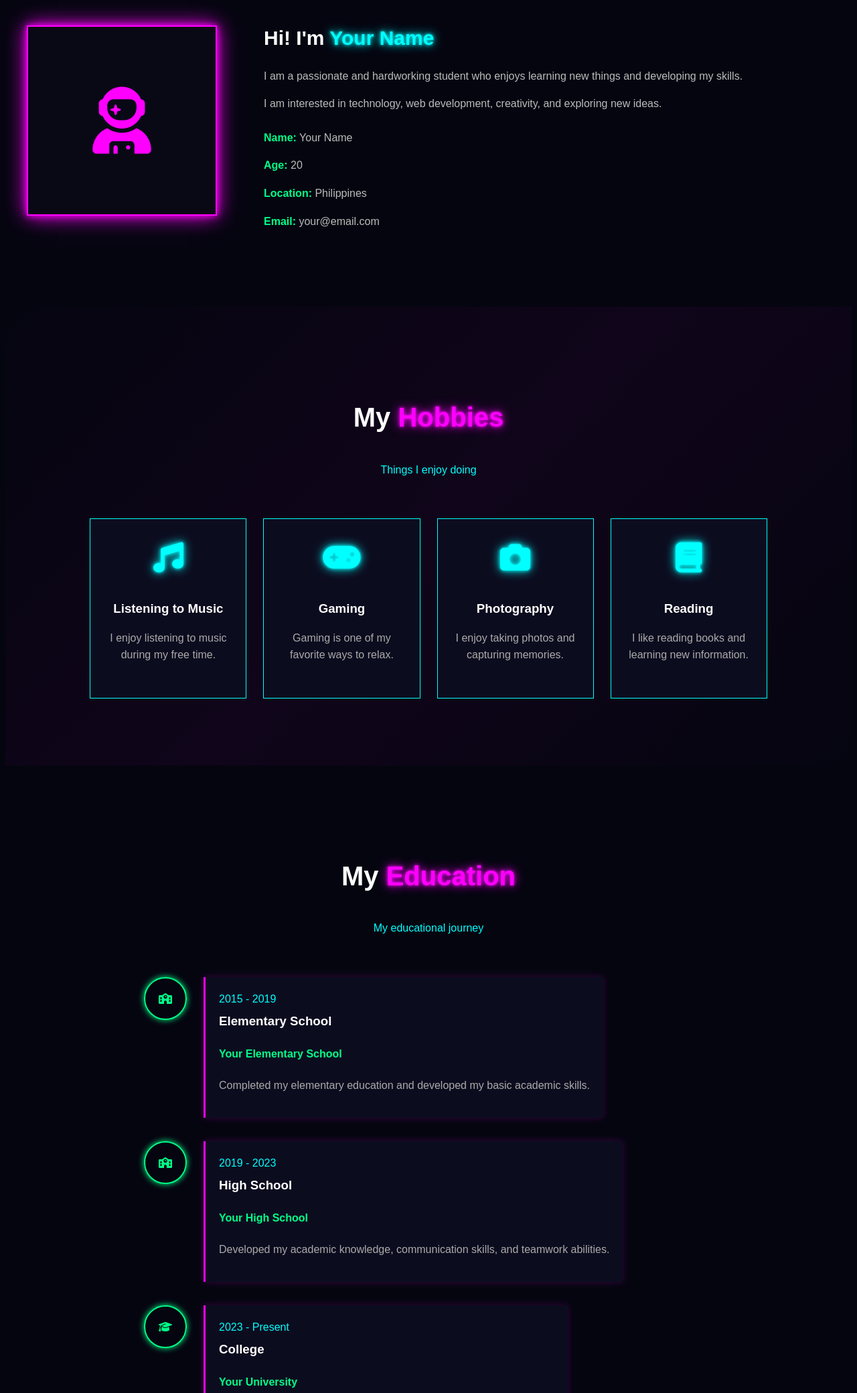
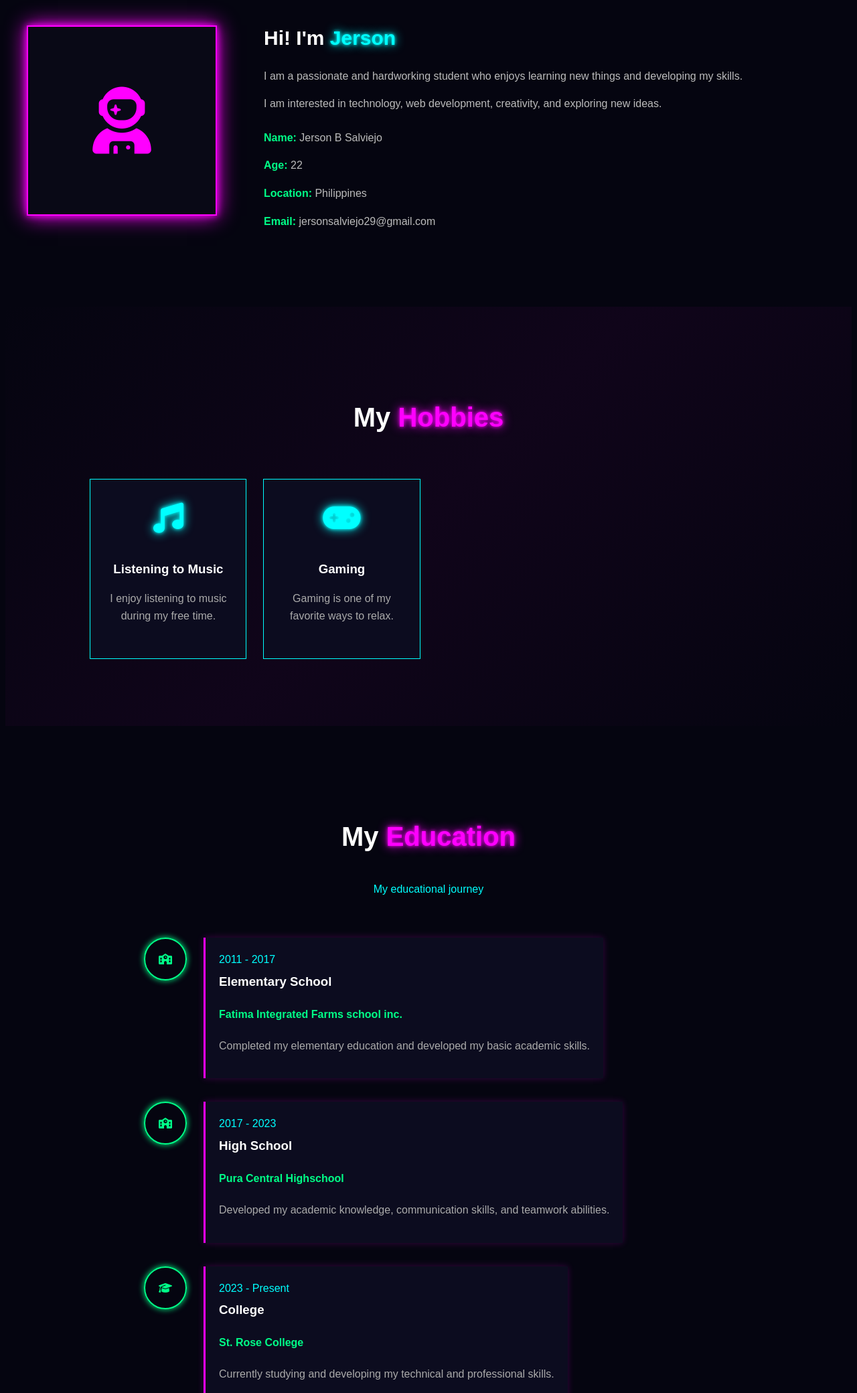
Before and after one commit to Jerson2925/Jerson2925.github.io, a plain HTML site: page index.html in a window 1280 px wide. Shown: the part 1327-3407 px from the top of the page at 67% size. Drawn offline with Linux system fonts and the light colour scheme.

Commit message:
Revise portfolio details and remove hobbies
Updated personal information and removed hobbies section.

```diff
--- a/index.html
+++ b/index.html
@@ -5,7 +5,7 @@
     <meta charset="UTF-8">
     <meta name="viewport" content="width=device-width, initial-scale=1.0">
 
-    <title>Neon Portfolio</title>
+    <title>Portfolio</title>
 
     <!-- CSS -->
     <link rel="stylesheet" href="style.css">
@@ -99,7 +99,7 @@
 
             <div class="about-text">
 
-                <h3>Hi! I'm <span>Your Name</span></h3>
+                <h3>Hi! I'm <span>Jerson</span></h3>
 
                 <p>
                     I am a passionate and hardworking student who enjoys
@@ -115,12 +115,12 @@
 
                     <p>
                         <strong>Name:</strong>
-                        Your Name
+                        Jerson B Salviejo
                     </p>
 
                     <p>
                         <strong>Age:</strong>
-                        20
+                        22
                     </p>
 
                     <p>
@@ -130,7 +130,7 @@
 
                     <p>
                         <strong>Email:</strong>
-                        your@email.com
+                        jersonsalviejo29@gmail.com
                     </p>
 
                 </div>
@@ -152,7 +152,7 @@
 
             <h2>My <span>Hobbies</span></h2>
 
-            <p>Things I enjoy doing</p>
+
 
         </div>
 
@@ -177,22 +177,7 @@
             </div>
 
 
-            <div class="neon-card">
-                <i class="fas fa-camera"></i>
-                <h3>Photography</h3>
-                <p>
-                    I enjoy taking photos and capturing memories.
-                </p>
-            </div>
 
-
-            <div class="neon-card">
-                <i class="fas fa-book"></i>
-                <h3>Reading</h3>
-                <p>
-                    I like reading books and learning new information.
-                </p>
-            </div>
 
         </div>
 
@@ -224,11 +209,11 @@
 
                 <div class="timeline-content">
 
-                    <span>2015 - 2019</span>
+                    <span>2011 - 2017</span>
 
                     <h3>Elementary School</h3>
 
-                    <h4>Your Elementary School</h4>
+                    <h4>Fatima Integrated Farms school inc.</h4>
 
                     <p>
                         Completed my elementary education and developed
@@ -248,11 +233,11 @@
 
                 <div class="timeline-content">
 
-                    <span>2019 - 2023</span>
+                    <span>2017 - 2023</span>
 
                     <h3>High School</h3>
 
-                    <h4>Your High School</h4>
+                    <h4>Pura Central Highschool</h4>
 
                     <p>
                         Developed my academic knowledge, communication
@@ -276,7 +261,7 @@
 
                     <h3>College</h3>
 
-                    <h4>Your University</h4>
+                    <h4>St. Rose College</h4>
 
                     <p>
                         Currently studying and developing my technical
@@ -509,7 +494,7 @@
 
                     <div>
                         <h3>Email</h3>
-                        <p>your@email.com</p>
+                        <p>jersonsalviejo29@gmail.com</p>
                     </div>
 
                 </div>
@@ -521,7 +506,7 @@
 
                     <div>
                         <h3>Phone</h3>
-                        <p>+63 900 000 0000</p>
+                        <p>+63 9613991204</p>
                     </div>
 
                 </div>
@@ -607,7 +592,7 @@
         </div>
 
         <p>
-            © 2026 Your Name | Neon Portfolio
+            © 2026 Jerson Salviejo All Right Reserved
         </p>
 
     </footer>
```
